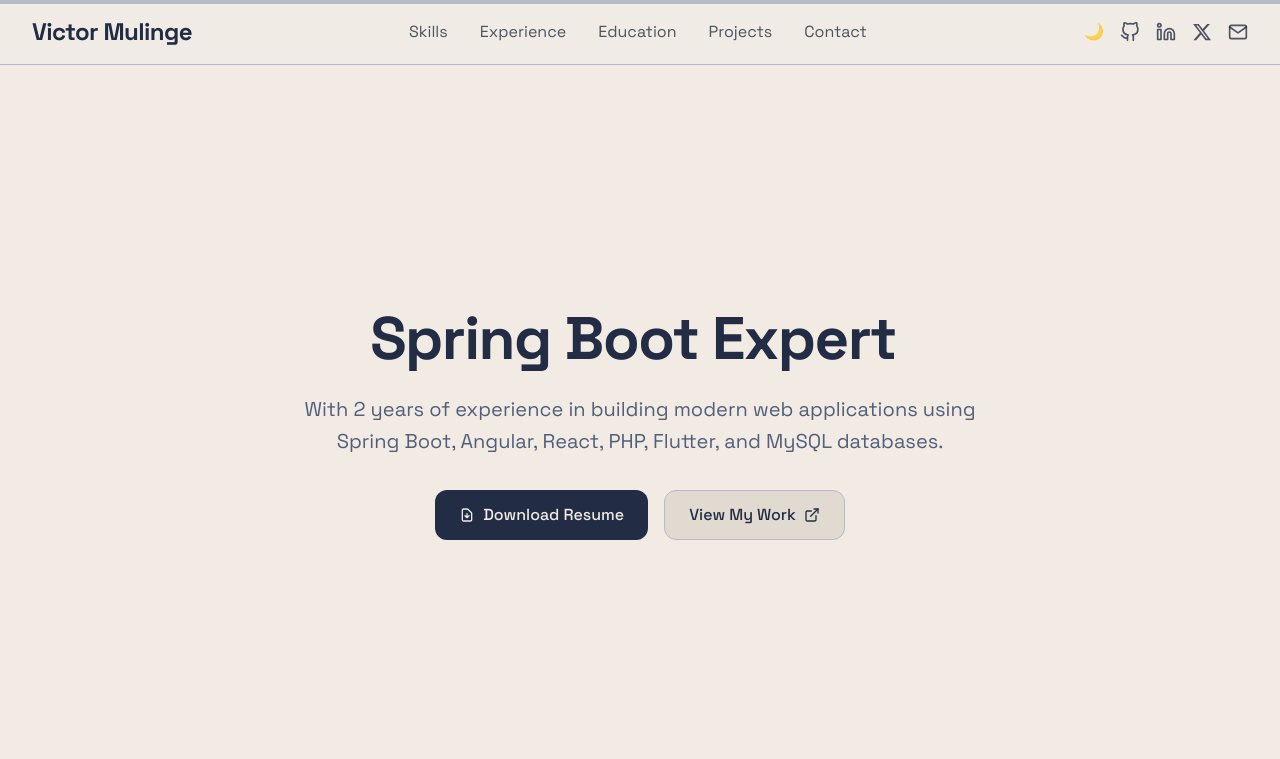
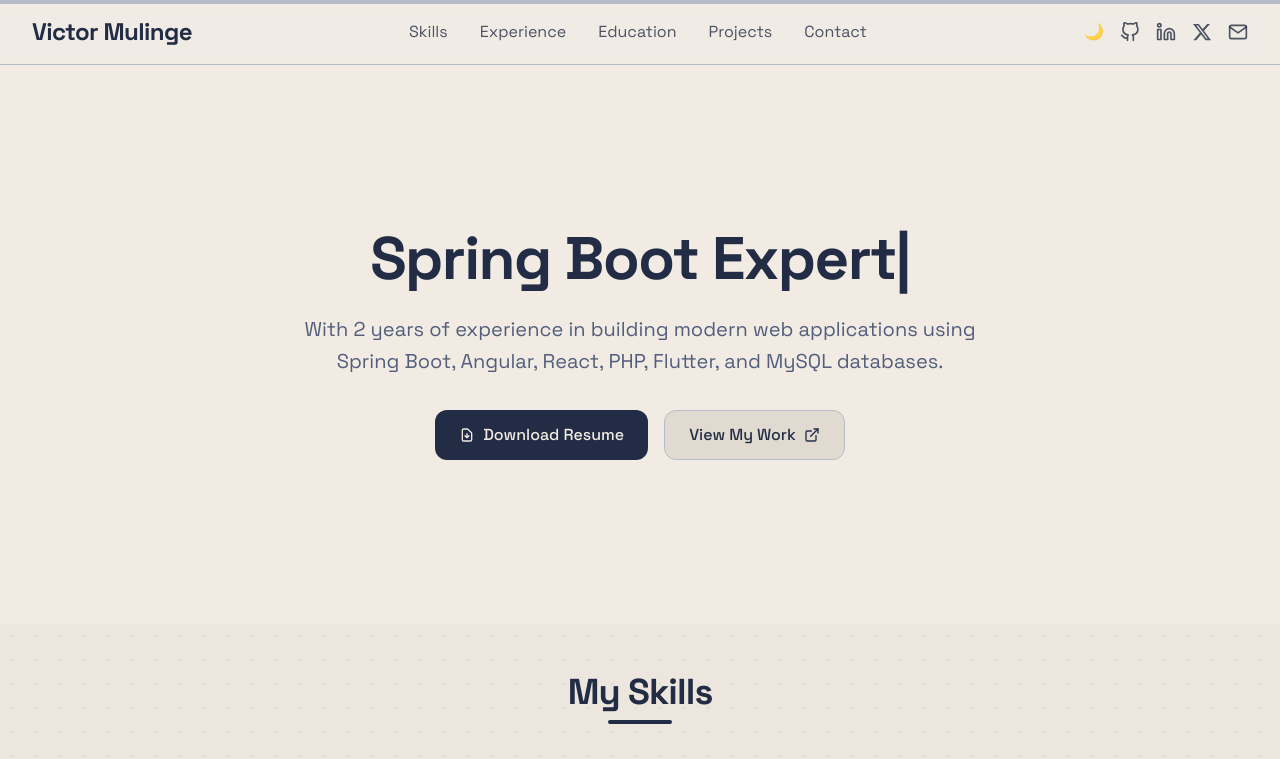
Before and after one commit to MunyaoMulinge/portfolio, a Next.js app: page / in a window 1280 px wide. Shown: the top 759 px of the page. Built offline with nearby package versions, Linux system fonts and the light colour scheme.

Commit message:
Reduce hero whitespace, update domain to vmulinge.dev

```diff
--- a/src/app/globals.css
+++ b/src/app/globals.css
@@ -79,7 +79,7 @@
   }
 
   .section-container {
-    @apply w-full py-20 px-6 max-w-7xl mx-auto;
+    @apply w-full py-12 px-6 max-w-7xl mx-auto;
   }
 
   .section-title {
--- a/src/app/layout.tsx
+++ b/src/app/layout.tsx
@@ -14,14 +14,14 @@
     address: false,
     telephone: false,
   },
-  metadataBase: new URL('https://victormulinge.dev'),
+  metadataBase: new URL('https://www.vmulinge.dev'),
   alternates: {
     canonical: '/',
   },
   openGraph: {
     title: "Victor Mulinge - Full Stack Developer",
     description: "Experienced Full Stack Developer specializing in Spring Boot, Angular, React, PHP, and Flutter. Available for hire.",
-    url: 'https://victormulinge.dev',
+    url: 'https://www.vmulinge.dev',
     siteName: 'Victor Mulinge Portfolio',
     images: [
       {
@@ -68,7 +68,7 @@
     name: 'Victor Mulinge',
     jobTitle: 'Full Stack Developer',
     description: 'Experienced Full Stack Developer specializing in Spring Boot, Angular, React, PHP, and Flutter.',
-    url: 'https://victormulinge.dev',
+    url: 'https://www.vmulinge.dev',
     email: 'munyaomulinge@protonmail.com',
     telephone: '+254722253660',
     sameAs: [
--- a/src/app/page.tsx
+++ b/src/app/page.tsx
@@ -237,7 +237,7 @@
       <BackToTop />
 
       {/* Hero Section */}
-      <section id="hero" className="section-container min-h-[90vh] flex items-center" ref={heroRef}>
+      <section id="hero" className="section-container min-h-[70vh] flex items-center" ref={heroRef}>
         <motion.div
           initial={{ opacity: 0, y: 20 }}
           animate={heroInView ? { opacity: 1, y: 0 } : {}}
```
